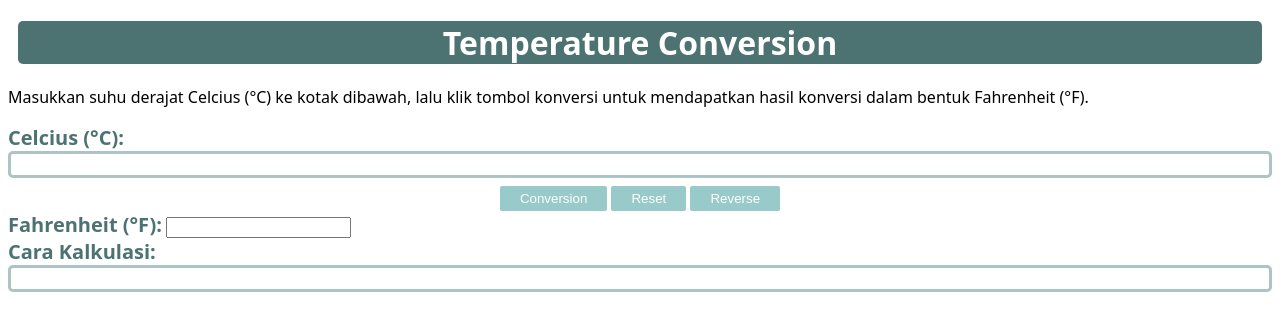
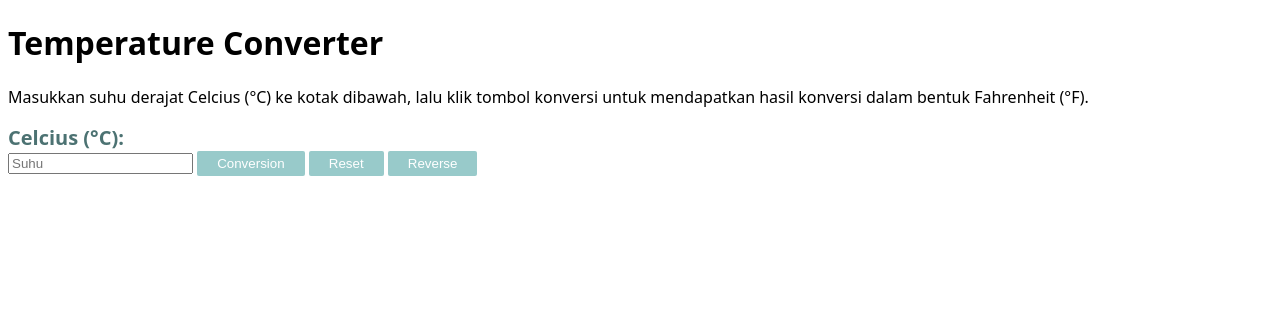
Before and after one commit to revou-fundamental-course/12-jun-23-DesyaSarbini, a plain HTML site: page Temperature Conversion.html in a window 1280 px wide. Drawn offline with Linux system fonts and the light colour scheme.

Commit message:
Temperature Conversion.html

```diff
--- a/Temperature Conversion.html
+++ b/Temperature Conversion.html
@@ -2,35 +2,29 @@
 <html lang="en">
 <head>
     <meta charset="UTF-8">
+    <meta http-equiv="X-UA-Compatible" content="IE=edge" />
     <meta name="viewport" contentclea="width=device-width, initial-scale=1.0">
     <link rel="stylesheet" href="./style.css">
     <title>Temperature Conversion</title>
-    <script src="./index.js"></script>
-</head>
+    </head>
 <body>
-    <header>
-        <h1>Temperature Conversion</h1>
-    </header>
+    <h1>Temperature Converter</h1>
     <p>
         Masukkan suhu derajat Celcius (°C) ke kotak dibawah, lalu klik tombol konversi untuk mendapatkan hasil konversi dalam bentuk Fahrenheit (°F).
     </p>
     <section class="InputSection">
-        <label for="inputField">Celcius (°C):</label>
-        <input type="number" id="inputField"/>
-        <div class="InputButtonSection">
-            <button>Conversion</button>
-            <button>Reset</button>
-            <button>Reverse</button>
+        <label for="input">Celcius (°C):</label>
+        <div class="input-group">
+            <input id="input" type="number" placeholder="Suhu"/>
+            <button value="Conversion" onclick="convertSuhu(this.innerText)">Conversion</button>
+            <button value="Reset" onclick="resetFields(this.innerText)">Reset</button>
+            <button value="Reverse" onclick="reverseFahrenheit(this.innerText)">Reverse</button>
         </div>
     </section>
-    <section class="OutputSection">
-        <label for="outputField">Fahrenheit (°F):</label>
-        <input type="number" id="outputField"/>
-    </section>
-    <section class="InputSection">
-        <label for="inputField">Cara Kalkulasi:</label>
-        <input type="number" id="inputField"/>
-    </section>
+    <br/>
+        <div id="hasil"></div>
+        <div id="rumus"></div>
+    <script src="./index.js"></script>
 </body>
 </html>
 <!--git remote remove origin untuk menghapus origin yg lama di git.hub-->
```
